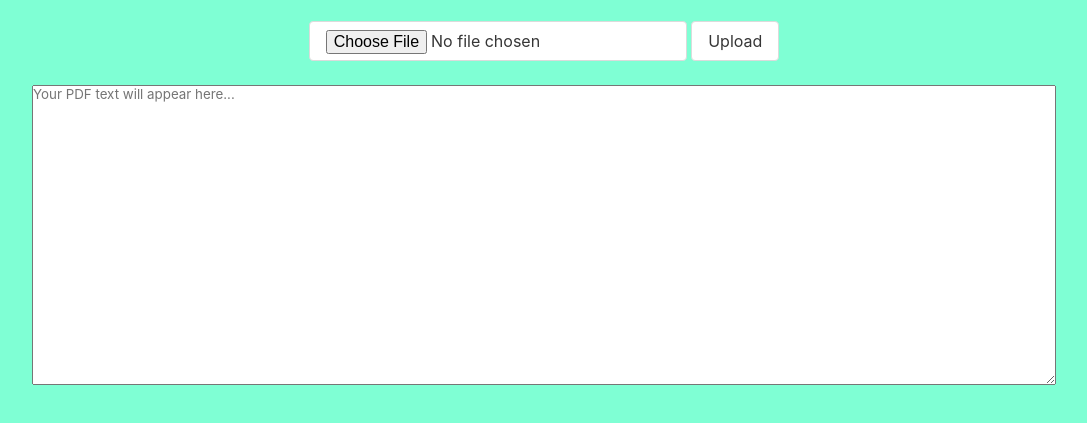
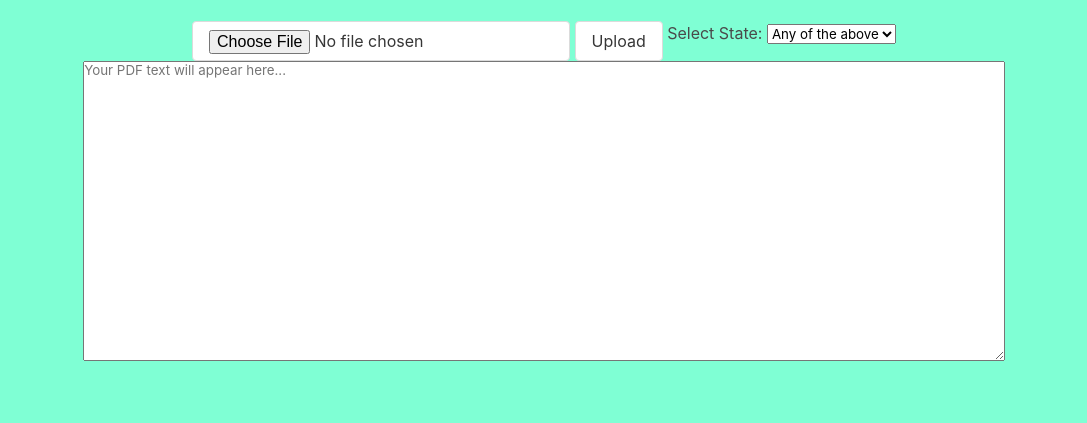
Before and after one commit to shell-raiser/Parsify-WebApp, a website: page views/index.html in a window 1280 px wide. Shown: the part 39-462 px from the top of the page, without its empty margins (96-1183 px from the left). Drawn offline with nearby package versions, Linux system fonts and the light colour scheme.

Commit message:
added state option

```diff
--- a/views/index.html
+++ b/views/index.html
@@ -11,23 +11,47 @@
 </head>
 
 <body>
-    <ul>
-        <!-- <li><a href="info.html">INFO</a></li>
+    <!-- <ul>
+        <li><a href="info.html">INFO</a></li>
         <li><a href="uplode.html">UPLODE</a></li>
         <li><a href="result.html">RESULT</a></li>
-        <li><a href="translate.html">TRANSLATE</a></li> -->
-    </ul>
-    <h1 class="title">FIR PARSER</h1>
+        <li><a href="translate.html">TRANSLATE</a></li>
+    </ul> -->
+    <div class="container">
+        <p class="title">FIR PARSER</p>
         <input class="button" type="file" id="inpFile">
         <button class="button" type="button" id="btnUpload">Upload</button>
+        <label for="States">Select State:</label>
+        <select name="States" id="stateMenu">
+            <option value="0">Andhra Pradesh</option>
+            <option value="1">Bihar</option>
+            <option value="2">Chhattisgarh</option>
+            <option value="3">Gujarat</option>
+            <option value="4">Haryana</option>
+            <option value="5">Karnataka</option>
+            <option value="6">Kerala</option>
+            <option value="7">Madhya Pradesh</option>
+            <option value="8">Maharashtra</option>
+            <option value="9">Orissa</option>
+            <option value="10">Puducherry</option>
+            <option value="11">Punjab</option>
+            <option value="12">Rajasthan</option>
+            <option value="13">Tamil Nadu</option>
+            <option value="14">Uttar Pradesh</option>
+            <option value="15" selected>Any of the above</option>
+
         <br>
         <br>
         <textarea style="pointer-events: none; min-width: 80%;min-height:300px;" id="resultText"
             placeholder="Your PDF text will appear here..."></textarea>
+
+
+
+    </div>
     <script>
         let States = ["Andhra Pradesh", "Bihar", "Chhattisgarh", "Gujarat", "Haryana", "Karnataka", "Kerala", "Madhya Pradesh", "Maharashtra", "Orissa", "Puducherry", "Punjab", "Rajasthan", "Tamil Nadu", "Uttar Pradesh"
         ]
-
+        console.log(stateMenu.value)
         const inpFile = document.getElementById("inpFile");
         const btnUpload = document.getElementById("btnUpload");
         const resultText = document.getElementById("resultText");
```
Lines whose indentation alone changed are shown as unchanged.
